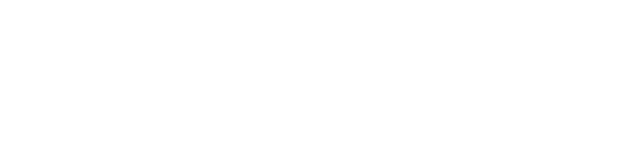
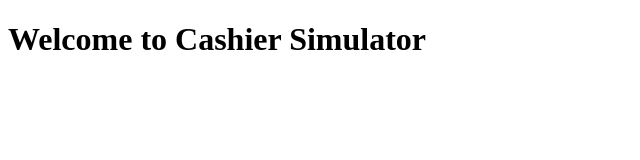
Before and after one commit to Coffeeboa/zotHack2021RegisterGame, a plain HTML site: page index.html in a window 1280 px wide. Shown: the whole page, without its empty margins (0-640 px from the left). Drawn offline with Linux system fonts and the light colour scheme.

Commit message:
added css file

```diff
--- a/index.html
+++ b/index.html
@@ -5,9 +5,10 @@
     <meta name="viewport"
           content="width=device-width, user-scalable=no, initial-scale=1.0, maximum-scale=1.0, minimum-scale=1.0">
     <meta http-equiv="X-UA-Compatible" content="ie=edge">
-    <title>Document</title>
+    <title>Cashier Simulator</title>
 </head>
 <body>
+    <h1>Welcome to Cashier Simulator</h1>
 
 </body>
 </html>
```
Also changed, not shown: styles.css (added), 1 other file.
